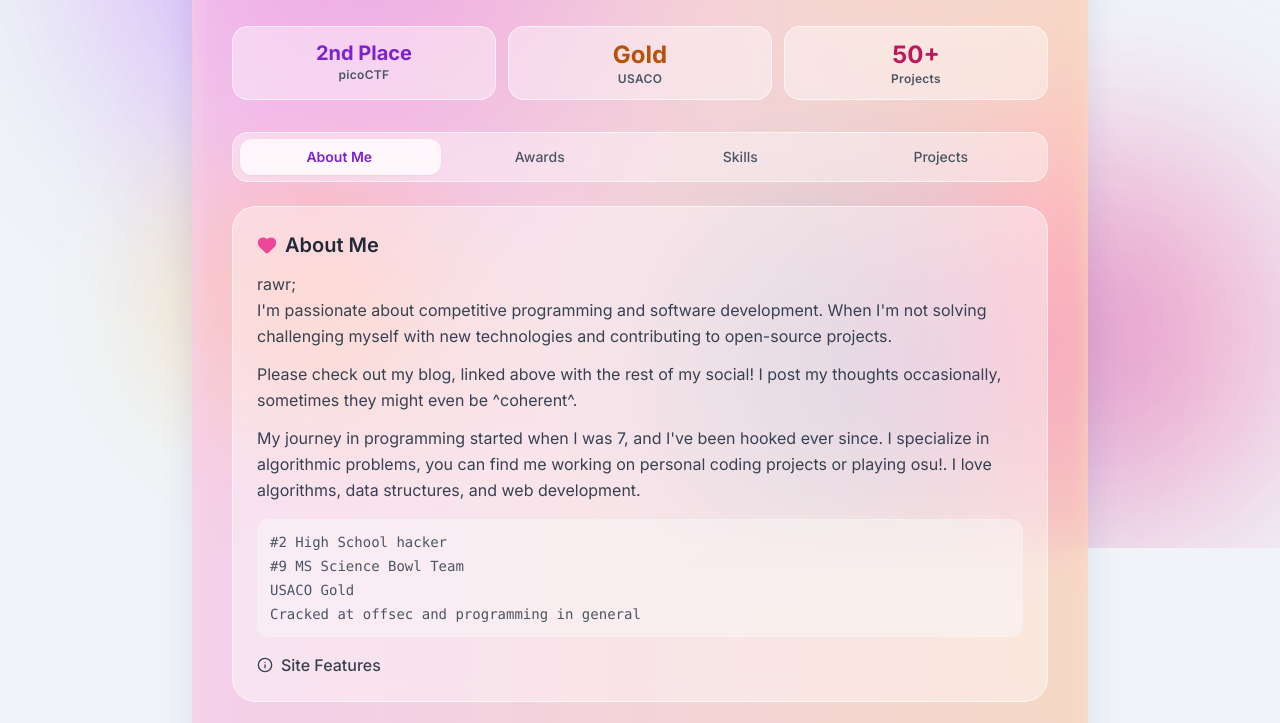
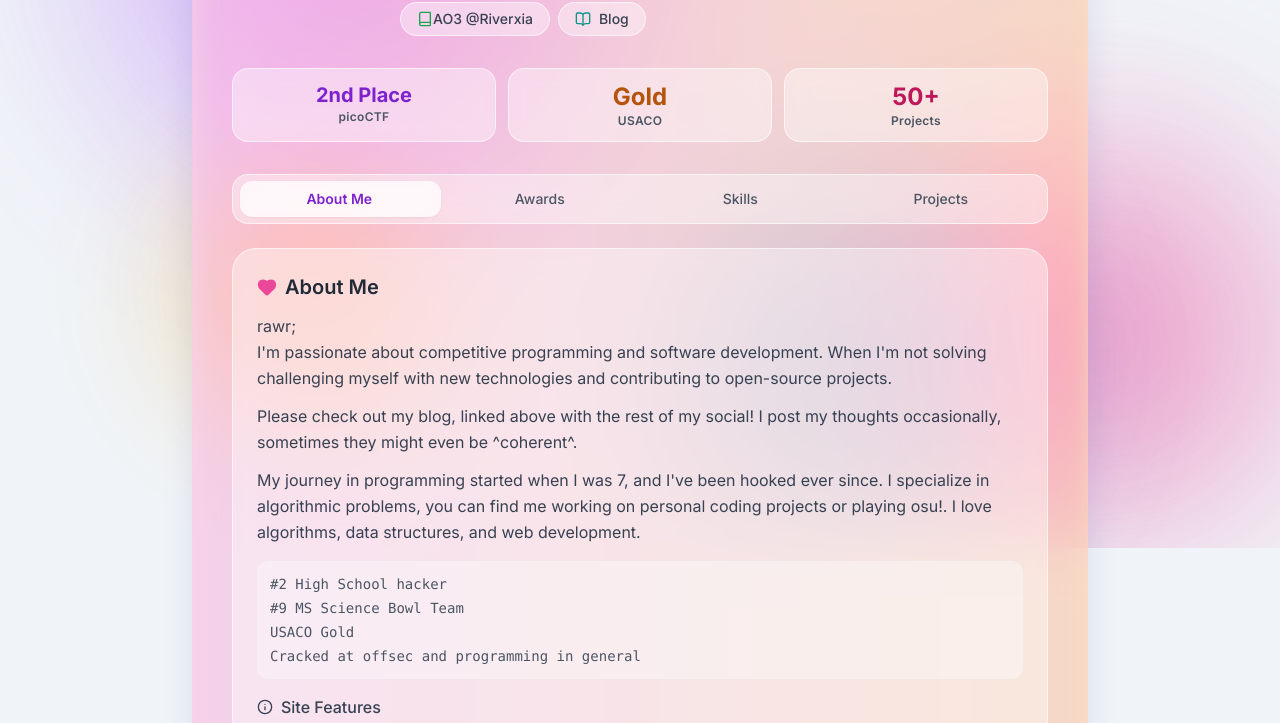
Before and after one commit to TogiFerretFerret/Profile-Website, a plain HTML site: page index.html in a window 1280 px wide. Shown: the part 252-975 px from the top of the page. Drawn offline with nearby package versions, Linux system fonts and the light colour scheme.

Commit message:
Site Update

```diff
--- a/index.html
+++ b/index.html
@@ -208,6 +208,9 @@
                         <a href="https://osu.ppy.sh/users/34415790" target="_blank" class="glass-card px-4 py-1.5 rounded-full flex items-center gap-2 hover:bg-white/60 transition-all duration-300 hover:scale-105 text-sm">
                             <i data-lucide="music" class="w-4 h-4 text-orange-600"></i> <span class="text-gray-700 font-medium">osu! Riverxia</span>
                         </a>
+						<a href="https://archiveofourown.org/users/Riverxia" target="_blank" class="glass-card px-4 py-1.5 rounded-full flex items-center gap 2 hover:bg-white/60 transition-all duration-300 hover-scale-105 text-sm">
+							<i data-lucide="book" class="w-4 h-4 text-green-600"></i> <span class="text-gray-700 font-medium">AO3 @Riverxia</span>
+						</a>
                         <a href="blog" class="glass-card px-4 py-1.5 rounded-full flex items-center gap-2 hover:bg-white/60 transition-all duration-300 hover:scale-105 text-sm">
                             <i data-lucide="book-open" class="w-4 h-4 text-teal-600"></i> <span class="text-gray-700 font-medium">Blog</span>
                         </a>
```
